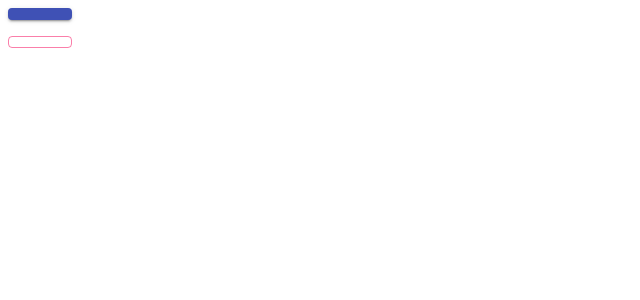
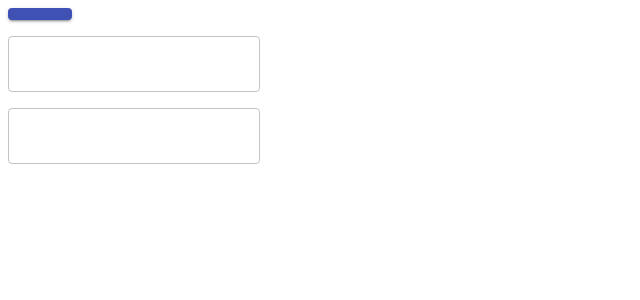
Before and after one commit to sang89/thoth, a React (Create React App) app in the folder thoth_frontend/: page / in a window 1280 px wide. Shown: the top 300 px of the page, without its empty margins (0-640 px from the left). Built offline with nearby package versions, Linux system fonts and the light colour scheme.

Commit message:
adding Thothtextfield

```diff
--- a/thoth_frontend/src/App.tsx
+++ b/thoth_frontend/src/App.tsx
@@ -1,5 +1,6 @@
 import './App.css';
 import ThothButton from './Components/ThothButton';
+import ThothTextField from './Components/ThothTextField';
 
 function App() {
   return (
@@ -8,8 +9,13 @@ function App() {
         color = "primary"
         variant = "contained"
       />
-      <ThothButton
-        color = "secondary"
+      <ThothTextField
+        variant = "outlined"
+        id = "abc"
+      />
+      <ThothTextField
+        variant = "outlined"
+        id = "abc"
       />
     </>
   );
--- a/thoth_frontend/src/Components/ThothButton.tsx
+++ b/thoth_frontend/src/Components/ThothButton.tsx
@@ -1,14 +1,16 @@
 import React from 'react';
-import { makeStyles } from '@material-ui/core/styles';
+import { makeStyles, createStyles, Theme } from '@material-ui/core/styles';
 import Button from '@material-ui/core/Button';
 
-const useStyles = makeStyles((theme) => ({
-  root: {
-    '& > *': {
-      margin: theme.spacing(1),
+const useStyles = makeStyles((theme: Theme) =>
+  createStyles({
+    root: {
+      '& > *': {
+        margin: theme.spacing(1),
+      },
     },
-  },
-}));
+  }),
+);
 
 export default function ThothButton( props: any ) {
   const classes = useStyles();
--- /dev/null
+++ b/thoth_frontend/src/Components/ThothTextField.tsx
@@ -0,0 +1,28 @@
+import React from 'react';
+import { createStyles, makeStyles, Theme } from '@material-ui/core/styles';
+import TextField from '@material-ui/core/TextField';
+
+const useStyles = makeStyles((theme: Theme) =>
+  createStyles({
+    root: {
+      '& > *': {
+        margin: theme.spacing(1),
+        width: '25ch',
+      },
+    },
+  }),
+);
+
+export default function ThothTextField(props: any) {
+    const classes = useStyles();
+
+    const variant = props?.variant ? props.variant : "outlined";
+
+    return (
+        <div className={classes.root}>
+            <TextField
+                variant = {variant}
+            />
+        </div>
+    )
+}
```
